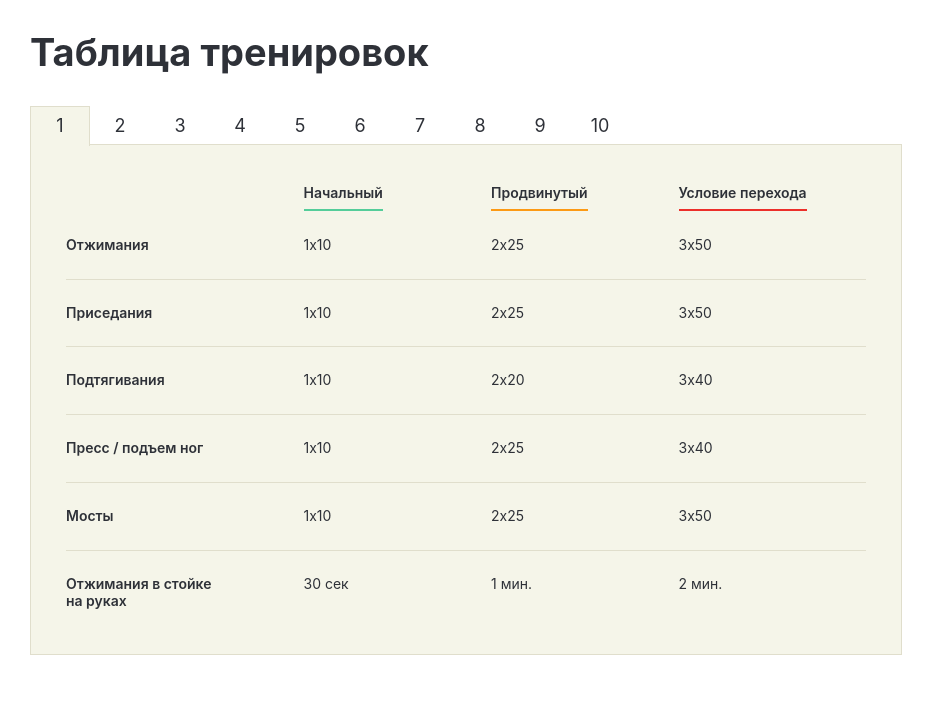
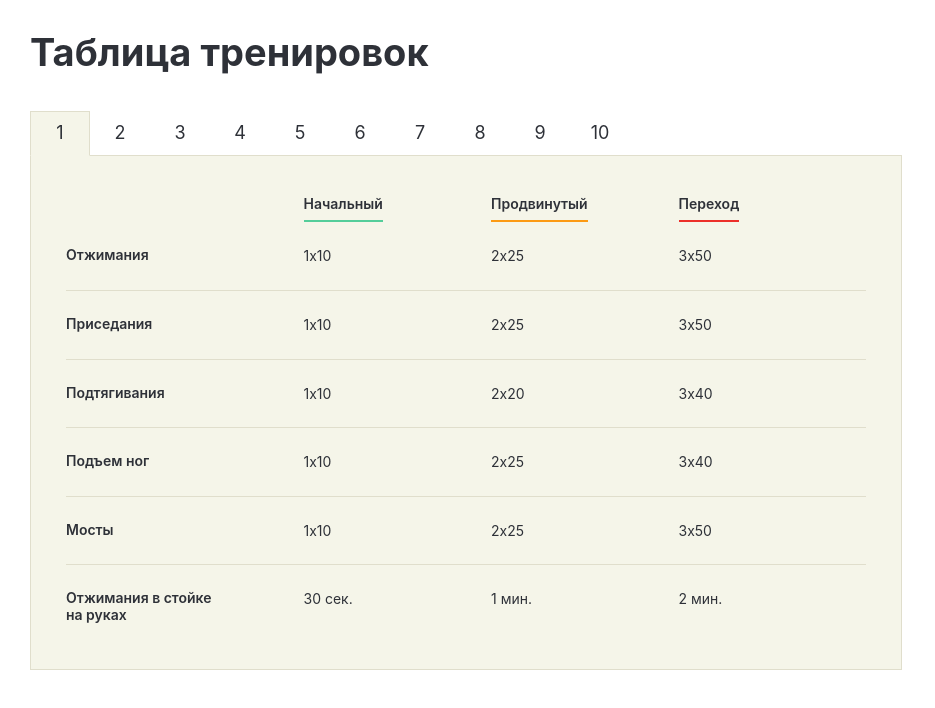
Before and after one commit to iammalikov/training, a React (Create React App) app: page / in a window 1280 px wide. Shown: the top 708 px of the page, without its empty margins (0-935 px from the left). Built offline with nearby package versions, Linux system fonts and the light colour scheme.

Commit message:
responsive table

```diff
--- a/src/assets/data/data.js
+++ b/src/assets/data/data.js
@@ -17,7 +17,7 @@ export default [
       name: 'вертикальное подтягивание'
     },
     legLifts: {
-      title: 'Пресс / подъем ног',
+      title: 'Подъем ног',
       sublevels: ['1x10', '2x25', '3x40'],
       name: 'подтягивание колен к животу'
     },
@@ -27,8 +27,8 @@ export default [
       name: 'короткие мосты'
     },
     pushupsHandstand: {
-      title: 'Отжимания в стойке на&nbsp;руках',
-      sublevels: ['30 сек', '1 мин.', '2 мин.'],
+      title: 'Отжимания в&nbsp;стойке на&nbsp;руках',
+      sublevels: ['30 сек.', '1 мин.', '2 мин.'],
       name: 'стойка на голове у стены'
     }
   },
@@ -50,7 +50,7 @@ export default [
       name: 'горизонтальное подтягивание'
     },
     legLifts: {
-      title: 'Пресс / подъем ног',
+      title: 'Подъем ног',
       sublevels: ['1x10', '2x20', '3x35'],
       name: 'подъёмы коленей лёжа'
     },
@@ -60,7 +60,7 @@ export default [
       name: 'ровные мосты'
     },
     pushupsHandstand: {
-      title: 'Отжимания в стойке на&nbsp;руках',
+      title: 'Отжимания в&nbsp;стойке на&nbsp;руках',
       sublevels: ['10 сек.', '30 сек.', '1 мин.'],
       name: 'поза ворона'
     }
@@ -83,7 +83,7 @@ export default [
       name: 'подтягивание «перочиный нож»'
     },
     legLifts: {
-      title: 'Пресс / подъем ног',
+      title: 'Подъем ног',
       sublevels: ['1x10', '2x15', '3x30'],
       name: 'подъёмы коленей лёжа'
     },
@@ -93,7 +93,7 @@ export default [
       name: 'мосты под углом'
     },
     pushupsHandstand: {
-      title: 'Отжимания в стойке на&nbsp;руках',
+      title: 'Отжимания в&nbsp;стойке на&nbsp;руках',
       sublevels: ['30 сек.', '1 мин.', '2 мин.'],
       name: 'стойка на руках у стены'
     }
@@ -116,7 +116,7 @@ export default [
       name: 'полуподтягивания'
     },
     legLifts: {
-      title: 'Пресс / подъем ног',
+      title: 'Подъем ног',
       sublevels: ['1x8', '2x15', '3x25'],
       name: 'лягушачьи подъёмы лёжа'
     },
@@ -126,9 +126,9 @@ export default [
       name: 'мосты на голове'
     },
     pushupsHandstand: {
-      title: 'Отжимания в стойке на&nbsp;руках',
+      title: 'Отжимания в&nbsp;стойке на&nbsp;руках',
       sublevels: ['1x5', '2x10', '2x20'],
-      name: 'частичные отжимания в стойке н&nbsp; руках'
+      name: 'частичные отжимания вnbsp; стойке н&nbsp; руках'
     }
   },
   {
@@ -149,7 +149,7 @@ export default [
       name: 'полное подтягивание'
     },
     legLifts: {
-      title: 'Пресс / подъем ног',
+      title: 'Подъем ног',
       sublevels: ['1x5', '2x10', '2x20'],
       name: 'ровные прямые подъемы ног'
     },
@@ -159,9 +159,9 @@ export default [
       name: 'половинные мосты'
     },
     pushupsHandstand: {
-      title: 'Отжимания в стойке на&nbsp;руках',
+      title: 'Отжимания в&nbsp;стойке на&nbsp;руках',
       sublevels: ['1x5', '2x10', '2x15'],
-      name: 'отжимания в стойке н&nbsp; руках'
+      name: 'отжимания вnbsp; стойке н&nbsp; руках'
     }
   },
   {
@@ -182,7 +182,7 @@ export default [
       name: 'подтягивания узким хватом'
     },
     legLifts: {
-      title: 'Пресс / подъем ног',
+      title: 'Подъем ног',
       sublevels: ['1x5', '2x10', '2x15'],
       name: 'подъем коленей из виса на перекладине'
     },
@@ -192,9 +192,9 @@ export default [
       name: 'полные мосты'
     },
     pushupsHandstand: {
-      title: 'Отжимания в стойке на&nbsp;руках',
+      title: 'Отжимания в&nbsp;стойке на&nbsp;руках',
       sublevels: ['1x5', '2x9', '2x12'],
-      name: 'закрытые отжимания в стойке н&nbsp; руках'
+      name: 'закрытые отжимания вnbsp; стойке н&nbsp; руках'
     }
   },
   {
@@ -218,7 +218,7 @@ export default [
       isBothSides: true
     },
     legLifts: {
-      title: 'Пресс / подъем ног',
+      title: 'Подъем ног',
       sublevels: ['1x5', '2x10', '2x15'],
       name: 'подъем согнутой ноги'
     },
@@ -228,9 +228,9 @@ export default [
       name: 'шагающие по стене мосты (вниз)'
     },
     pushupsHandstand: {
-      title: 'Отжимания в стойке на&nbsp;руках',
+      title: 'Отжимания в&nbsp;стойке на&nbsp;руках',
       sublevels: ['1x5', '2x8', '2x10'],
-      name: 'неравномерные отжимания в стойке на&nbsp;руках',
+      name: 'неравномерные отжимания в&nbsp;стойке на&nbsp;руках',
       isBothSides: true
     }
   },
@@ -255,7 +255,7 @@ export default [
       isBothSides: true
     },
     legLifts: {
-      title: 'Пресс / подъем ног',
+      title: 'Подъем ног',
       sublevels: ['1x5', '2x10', '2x15'],
       name: 'висячие подъемы лягушкой'
     },
@@ -265,9 +265,9 @@ export default [
       name: 'шагающие по стене мосты (вверх)'
     },
     pushupsHandstand: {
-      title: 'Отжимания в стойке на&nbsp;руках',
+      title: 'Отжимания в&nbsp;стойке на&nbsp;руках',
       sublevels: ['1x4', '2x6', '2x8'],
-      name: '1/2 отжимания в стойке на одной руке',
+      name: '1/2 отжимания в одноистойке на одной руке',
       isBothSides: true
     }
   },
@@ -292,7 +292,7 @@ export default [
       isBothSides: true
     },
     legLifts: {
-      title: 'Пресс / подъем ног',
+      title: 'Подъем ног',
       sublevels: ['1x5', '2x10', '2x15'],
       name: 'подъемы частично прямой ноги'
     },
@@ -302,9 +302,9 @@ export default [
       name: 'закрытые мосты'
     },
     pushupsHandstand: {
-      title: 'Отжимания в стойке на&nbsp;руках',
+      title: 'Отжимания в&nbsp;стойке на&nbsp;руках',
       sublevels: ['1x3', '2x4', '2x6'],
-      name: 'рычажные отжимания в стойке на&nbsp;руках',
+      name: 'рычажные отжимания в&nbsp;стойке на&nbsp;руках',
       isBothSides: true
     }
   },
@@ -329,7 +329,7 @@ export default [
       isBothSides: true
     },
     legLifts: {
-      title: 'Пресс / подъем ног',
+      title: 'Подъем ног',
       sublevels: ['1x5', '2x10', '2x30'],
       name: 'подъем прямых ног в висе'
     },
@@ -339,7 +339,7 @@ export default [
       name: 'двухопорные мосты'
     },
     pushupsHandstand: {
-      title: 'Отжимания в стойке на&nbsp;руках',
+      title: 'Отжимания в&nbsp;стойке на&nbsp;руках',
       sublevels: ['1x1', '2x2', '2x5'],
       name: 'отжимание в стойке на одной руке',
       isBothSides: true
--- a/src/assets/styles/core/_core.scss
+++ b/src/assets/styles/core/_core.scss
@@ -1,3 +1,4 @@
 @import '_normalize';
+@import '_mixins';
 @import '_settings';
 @import '_base';
--- a/src/assets/styles/index.css
+++ b/src/assets/styles/index.css
@@ -1,3 +1,4 @@
+@charset "UTF-8";
 /*! normalize.css v7.0.0 | MIT License | github.com/necolas/normalize.css */
 /* Document
    ========================================================================== */
@@ -389,6 +390,12 @@ template {
 [hidden] {
   display: none; }
 
+/**
+* Media queries (the mobile first approach)
+*/
+/**
+* Colors
+*/
 body {
   margin: 0;
   padding: 0;
@@ -399,15 +406,32 @@ body {
   -webkit-font-smoothing: antialiased;
   -moz-osx-font-smoothing: grayscale; }
 
-.app {
-  padding: 30px; }
+.header {
+  padding: 15px 15px 20px; }
+  @media (min-width: 600px) {
+    .header {
+      padding: 25px 25px 30px; } }
+  @media (min-width: 900px) {
+    .header {
+      padding: 30px 30px 35px; } }
+  .header__title {
+    font-size: 24px;
+    margin: 0; }
+    @media (min-width: 600px) {
+      .header__title {
+        font-size: 38px; } }
 
-.header__title {
-  font-size: 38px;
-  margin: 0 0 30px; }
+@media (min-width: 800px) {
+  .main {
+    padding: 0 25px 35px; } }
+
+@media (min-width: 900px) {
+  .main {
+    padding: 0 30px 35px; } }
 
 .level-buttons {
-  margin-bottom: -2px; }
+  display: flex;
+  margin-bottom: -1px; }
 
 .level-button {
   background: none;
@@ -415,10 +439,10 @@ body {
   color: #2e3138;
   font-family: inherit;
   outline: none;
-  font-size: 18px;
+  font-size: 15px;
   padding: 0;
   width: 60px;
-  height: 40px;
+  height: 35px;
   line-height: 1;
   text-align: center;
   user-select: none;
@@ -426,28 +450,84 @@ body {
   -webkit-tap-highlight-color: transparent;
   overflow: hidden;
   cursor: pointer; }
+  .level-button:first-child {
+    border-left-width: 0; }
+  .level-button:last-child {
+    border-right-width: 0; }
   .level-button_active {
     border: 1px solid #e0decc;
-    border-bottom: none;
+    border-bottom: 1px solid #f5f5e9;
     background-color: #f5f5e9; }
+  @media (min-width: 600px) {
+    .level-button {
+      height: 40px;
+      font-size: 16px; } }
+  @media (min-width: 601px) {
+    .level-button:last-child {
+      border-right-width: 1px; } }
+  @media (min-width: 800px) {
+    .level-button {
+      height: 45px;
+      font-size: 18px; }
+      .level-button:first-child {
+        border-left-width: 1px; } }
 
 .table {
-  width: 100%;
   max-width: 800px;
-  padding: 15px 35px 20px;
+  padding: 15px 0 10px;
   background-color: #f5f5e9;
-  border: 1px solid #e0decc; }
+  border-top: 1px solid #e0decc; }
+  @media (min-width: 600px) {
+    .table {
+      padding: 15px 25px 20px; } }
+  @media (min-width: 800px) {
+    .table {
+      padding: 15px 35px 20px;
+      border: 1px solid #e0decc; } }
+  .table__head {
+    display: none; }
+    @media (min-width: 600px) {
+      .table__head {
+        display: block; } }
   .table__row {
-    display: flex;
+    margin-bottom: 20px;
+    padding-bottom: 20px;
     border-bottom: 1px solid #e0decc; }
+    @media (min-width: 600px) {
+      .table__row {
+        margin-bottom: 0;
+        padding-bottom: 0; } }
     .table__row:first-child, .table__row:last-child {
-      border: none; }
+      border: none;
+      margin-bottom: 0; }
+    @media (min-width: 600px) {
+      .table__row {
+        display: flex; } }
   .table__cell {
-    width: 25%;
-    padding: 25px 0; }
+    padding: 5px 15px;
+    font-size: 15px; }
+    @media (min-width: 600px) {
+      .table__cell {
+        width: 25%;
+        padding: 25px 0;
+        font-size: 14px; } }
+    .table__cell_hide {
+      display: none; }
+      @media (min-width: 600px) {
+        .table__cell_hide {
+          display: block; } }
     .table__cell_exercise {
+      font-size: 18px;
       font-weight: 600;
-      margin-right: 50px; }
+      margin-bottom: 5px; }
+      @media (min-width: 600px) {
+        .table__cell_exercise {
+          font-size: 14px;
+          margin-right: 30px;
+          margin-bottom: 0; } }
+      @media (min-width: 800px) {
+        .table__cell_exercise {
+          margin-right: 50px; } }
     .table__cell_sublevels {
       font-weight: 600;
       padding: 25px 0 10px; }
@@ -460,3 +540,31 @@ body {
       .table__cell_sublevels_high span {
         padding-bottom: 8px;
         border-bottom: 2px solid #ec2f2a; }
+    .table__cell_approach span {
+      vertical-align: middle; }
+    .table__cell_approach_low::before, .table__cell_approach_low::after, .table__cell_approach_medium::before, .table__cell_approach_medium::after, .table__cell_approach_high::before, .table__cell_approach_high::after {
+      vertical-align: middle; }
+      @media (min-width: 600px) {
+        .table__cell_approach_low::before, .table__cell_approach_low::after, .table__cell_approach_medium::before, .table__cell_approach_medium::after, .table__cell_approach_high::before, .table__cell_approach_high::after {
+          display: none; } }
+    .table__cell_approach_low::before {
+      content: '• ';
+      font-size: 16px;
+      font-weight: 600;
+      color: #54cd9a; }
+    .table__cell_approach_low::after {
+      content: ' — Начальный'; }
+    .table__cell_approach_medium::before {
+      content: '• ';
+      font-size: 16px;
+      font-weight: 600;
+      color: #fc9a14; }
+    .table__cell_approach_medium::after {
+      content: ' — Продвинутый'; }
+    .table__cell_approach_high::before {
+      content: '• ';
+      font-size: 16px;
+      font-weight: 600;
+      color: #ec2f2a; }
+    .table__cell_approach_high::after {
+      content: ' — Условие перехода'; }
--- a/src/assets/styles/index.scss
+++ b/src/assets/styles/index.scss
@@ -1,18 +1,39 @@
 @import './core/_core';
 
-.app {
-  padding: 30px;
+.header {
+  padding: 15px 15px 20px;
+
+  @include mq(600px) {
+    padding: 25px 25px 30px;
   }
 
-.header {
+  @include mq(900px) {
+    padding: 30px 30px 35px;
+  }
+
   &__title {
+    font-size: 24px;
+    margin: 0;
+
+    @include mq(600px) {
       font-size: 38px;
-    margin: 0 0 30px;
+    }
+  }
+}
+
+.main {
+  @include mq(800px) {
+    padding: 0 25px 35px;
+  }
+
+  @include mq(900px) {
+    padding: 0 30px 35px;
   }
 }
 
 .level-buttons {
-  margin-bottom: -2px;
+  display: flex;
+  margin-bottom: -1px;
 }
 
 .level-button {
@@ -21,10 +42,10 @@
   color: #2e3138;
   font-family: inherit;
   outline: none;
-  font-size: 18px;
+  font-size: 15px;
   padding: 0;
   width: 60px;
-  height: 40px;
+  height: 35px;
   line-height: 1;
   text-align: center;
   user-select: none;
@@ -33,37 +54,117 @@
   overflow: hidden;
   cursor: pointer;
 
+  &:first-child {
+    border-left-width: 0;
+  }
+
+  &:last-child {
+    border-right-width: 0;
+  }
+
   &_active {
     border: 1px solid $border;
-    border-bottom: none;
+    border-bottom: 1px solid $table-bg;
     background-color: $table-bg;
+  }
+
+  @include mq(600px) {
+    height: 40px;
+    font-size: 16px;
+  }
+
+  @include mq(601px) {
+    &:last-child {
+      border-right-width: 1px;
+    }
+  }
+
+  @include mq(800px) {
+    height: 45px;
+    font-size: 18px;
+
+    &:first-child {
+      border-left-width: 1px;
+    }
   }
 }
 
 .table {
-  width: 100%;
   max-width: 800px;
+  padding: 15px 0 10px;
+  background-color: $table-bg;
+  border-top: 1px solid $border;
+
+  @include mq(600px) {
+    padding: 15px 25px 20px;
+  }
+
+  @include mq(800px) {
     padding: 15px 35px 20px;
-  background-color: $table-bg;
     border: 1px solid $border;
+  }
+
+  &__head {
+    display: none;
+
+    @include mq(600px) {
+      display: block;
+    }
+  }
 
   &__row {
-    display: flex;
+    margin-bottom: 20px;
+    padding-bottom: 20px;
     border-bottom: 1px solid $border;
+
+    @include mq(600px) {
+      margin-bottom: 0;
+      padding-bottom: 0;
+    }
 
     &:first-child,
     &:last-child {
       border: none;
+      margin-bottom: 0;
+    }
+
+    @include mq(600px) {
+      display: flex;
     }
   }
 
   &__cell {
+    padding: 5px 15px;
+    font-size: 15px;
+
+    @include mq(600px) {
       width: 25%;
       padding: 25px 0;
+      font-size: 14px;
+    }
+
+    &_hide {
+      display: none;
+
+      @include mq(600px) {
+        display: block;
+      }
+    }
 
     &_exercise {
+      font-size: 18px;
       font-weight: 600;
+      margin-bottom: 5px;
+
+      @include mq(600px) {
+        font-size: 14px;
+        margin-right: 30px;
+        margin-bottom: 0;
+      }
+
+      @include mq(800px) {
         margin-right: 50px;
+      }
     }
 
     &_sublevels {
@@ -73,27 +174,82 @@
       &_low {
         span {
           padding-bottom: 8px;
-          border-bottom: 2px solid #54cd9a;
+          border-bottom: 2px solid $low;
         }
       }
 
       &_medium {
         span {
           padding-bottom: 8px;
-          border-bottom: 2px solid #fc9a14;
+          border-bottom: 2px solid $medium;
         }
       }
 
       &_high {
         span {
           padding-bottom: 8px;
-          border-bottom: 2px solid #ec2f2a;
+          border-bottom: 2px solid $high;
         }
       }
     }
 
     &_approach {
-      // margin-left: 10px;
+
+      span {
+        vertical-align: middle;
+      }
+
+      &_low,
+      &_medium,
+      &_high {
+        &::before,
+        &::after {
+          vertical-align: middle;
+
+          @include mq(600px) {
+            display: none;
           }
         }
       }
+
+      &_low {
+        &::before {
+          content: '• ';
+          font-size: 16px;
+          font-weight: 600;
+          color: $low;
+        }
+
+        &::after {
+          content: ' — Начальный';
+        }
+      }
+
+      &_medium {
+        &::before {
+          content: '• ';
+          font-size: 16px;
+          font-weight: 600;
+          color: $medium;
+        }
+
+        &::after {
+          content: ' — Продвинутый';
+        }
+      }
+
+      &_high {
+        &::before {
+          content: '• ';
+          font-size: 16px;
+          font-weight: 600;
+          color: $high;
+        }
+
+        &::after {
+          content: ' — Условие перехода';
+        }
+      }
+    }
+  }
+}
--- a/src/components/Table/Table.js
+++ b/src/components/Table/Table.js
@@ -1,21 +1,21 @@
 import React, { Component } from 'react';
 import data from '../../assets/data/data';
-// import classNames from 'classnames';
+import classNames from 'classnames';
 
 class Table extends Component {
-  // sublevelsClassName(index) {
-  //   return classNames('table__cell', {
-  //     'table__cell_low': index === 0,
-  //     'table__cell_medium': index === 1,
-  //     'table__cell_high': index === 2,
-  //   });
-  // }
+  sublevelsClassName(index) {
+    return classNames('table__cell table__cell_approach', {
+      'table__cell_approach_low': index === 0,
+      'table__cell_approach_medium': index === 1,
+      'table__cell_approach_high': index === 2,
+    });
+  }
 
   renderSublevels(dataSublevels) {
     return (
       dataSublevels.map((value, index) =>
-        <div className='table__cell table__cell_approach' key={index}>
-          {value}
+        <div className={this.sublevelsClassName(index)} key={index}>
+          <span>{value}</span>
         </div>
       )
     );
@@ -45,11 +45,13 @@ class Table extends Component {
 
     return (
       <div className='table'>
-        <div className='table__row'>
-          <div className='table__cell table__cell_exercise'></div>
-          <div className='table__cell table__cell_sublevels table__cell_sublevels_low'><span>Начальный</span></div>
-          <div className='table__cell table__cell_sublevels table__cell_sublevels_medium'><span>Продвинутый</span></div>
-          <div className='table__cell table__cell_sublevels table__cell_sublevels_high'><span>Условие перехода</span></div>
+        <div className="table__head">
+          <div className='table__row'>
+            <div className='table__cell table__cell_hide table__cell_exercise'></div>
+            <div className='table__cell table__cell_sublevels table__cell_sublevels_low'><span>Начальный</span></div>
+            <div className='table__cell table__cell_sublevels table__cell_sublevels_medium'><span>Продвинутый</span></div>
+            <div className='table__cell table__cell_sublevels table__cell_sublevels_high'><span>Переход</span></div>
+          </div>
         </div>
         {rows}
       </div>
```
Also changed, not shown: src/assets/styles/core/_mixins.scss (added, +15 -0 lines), src/assets/styles/core/_settings.scss (+6 -1 lines). Lines whose indentation alone changed are shown as unchanged.
